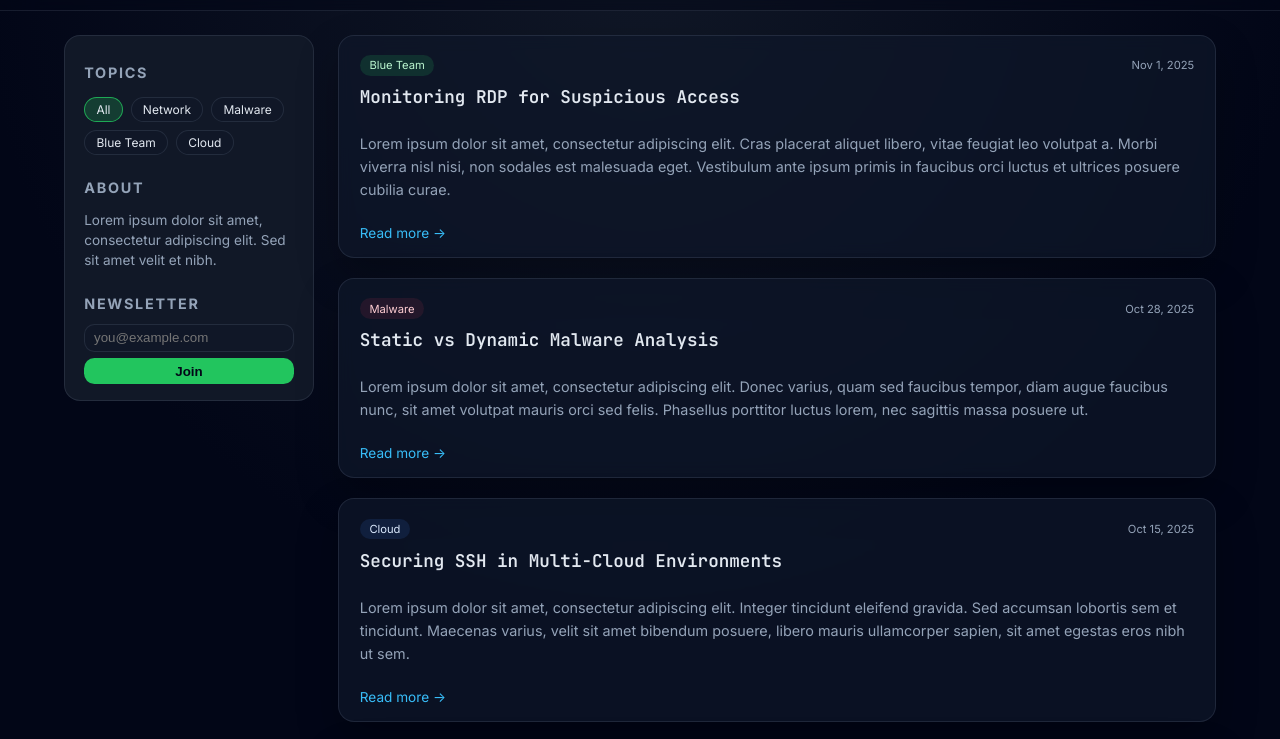
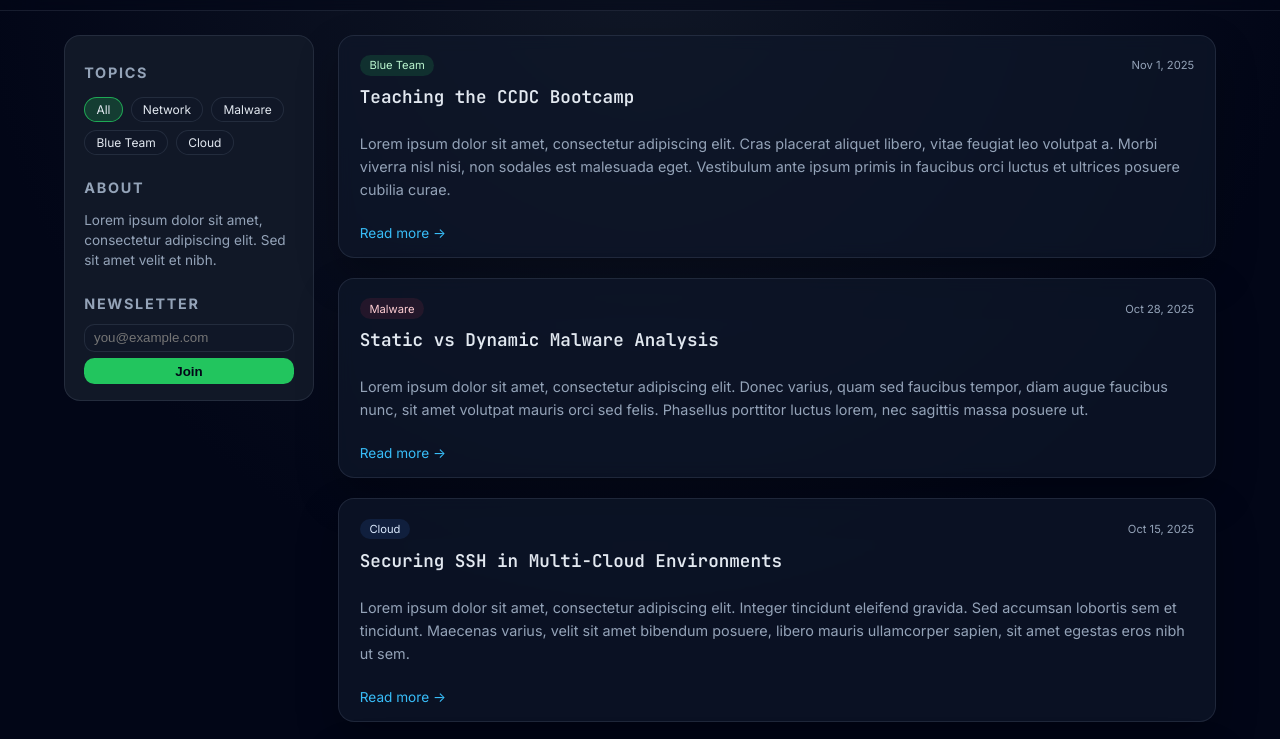
Before and after one commit to MedhaS1/MedhaS1.github.io, a plain HTML site: page index.html in a window 1280 px wide. Shown: the part 49-788 px from the top of the page. Drawn offline with Linux system fonts and the light colour scheme.

Commit message:
Update post title from RDP to CCDC Bootcamp

```diff
--- a/index.html
+++ b/index.html
@@ -53,7 +53,7 @@
           <span class="badge badge-green">Blue Team</span>
           <span class="date">Nov 1, 2025</span>
         </div>
-        <h2 class="post-title">Monitoring RDP for Suspicious Access</h2>
+        <h2 class="post-title">Teaching the CCDC Bootcamp</h2>
         <p class="post-body">
           Lorem ipsum dolor sit amet, consectetur adipiscing elit. Cras placerat aliquet libero,
           vitae feugiat leo volutpat a. Morbi viverra nisl nisi, non sodales est malesuada eget.
```
